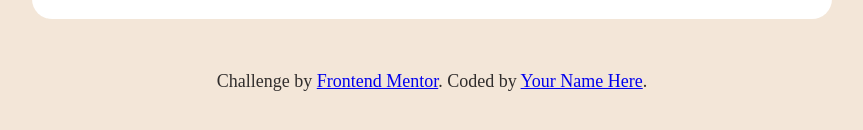
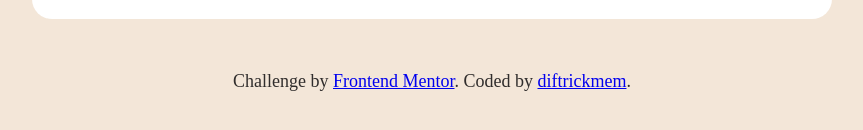
Before and after one commit to diftrickmem/recipe-page-main, a plain HTML site: page index.html in a window 1280 px wide. Shown: the part 1893-2023 px from the top of the page, without its empty margins (208-1071 px from the left). Drawn offline with Linux system fonts and the light colour scheme.

Commit message:
Update attribution link in index.html

```diff
--- a/index.html
+++ b/index.html
@@ -117,7 +117,7 @@
         Challenge by
         <a href="https://www.frontendmentor.io?ref=challenge" target="_blank"
           >Frontend Mentor</a
-        >. Coded by <a href="#">Your Name Here</a>.
+        >. Coded by <a href="https://github.com/diftrickmem/">diftrickmem</a>.
       </div>
     </footer>
   </body>
```
